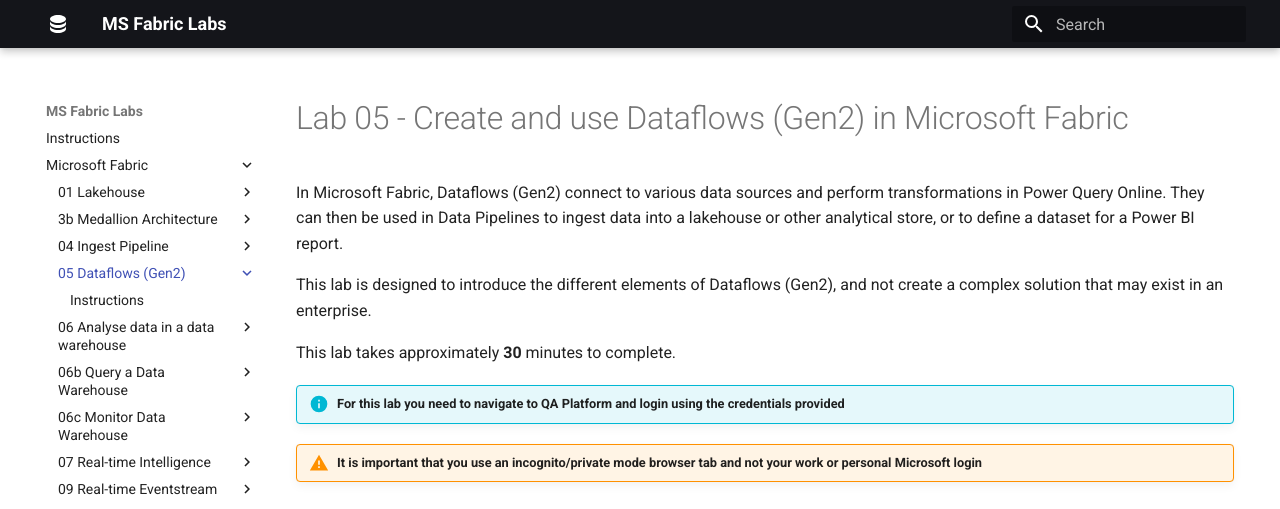
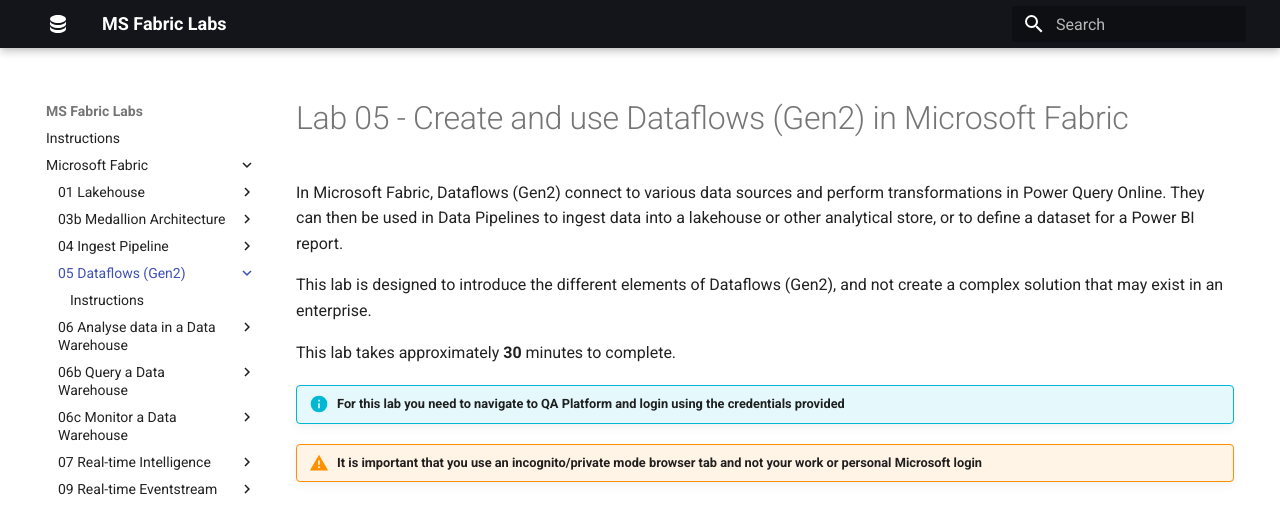
Before and after one commit to qaalabs/fabric, an MkDocs documentation site: the page built from docs/05-dataflows-gen2/index.md, in a window 1280 px wide. Shown: the top 509 px of the page. Built offline with MkDocs 1.6.1 and Material for MkDocs 9.7.7, drawn with Linux system fonts in a browser that asks for light colours.

Commit message:
fix heading

```diff
--- a/mkdocs.yml
+++ b/mkdocs.yml
@@ -12,7 +12,7 @@
       - 01-lakehouse/index.md
       - Instructions: 01-lakehouse/instructions.md
 
-    - "3b Medallion Architecture":
+    - "03b Medallion Architecture":
       - 03b-medallion-lakehouse/index.md
       - Instructions: 03b-medallion-lakehouse/instructions.md
 
@@ -24,7 +24,7 @@
       - 05-dataflows-gen2/index.md
       - Instructions: 05-dataflows-gen2/instructions.md
 
-    - "06 Analyse data in a data warehouse":
+    - "06 Analyse data in a Data Warehouse":
       - 06-data-warehouse/index.md
       - Instructions: 06-data-warehouse/instructions.md
 
@@ -32,7 +32,7 @@
       - 06b-data-warehouse-query/index.md
       - Instructions: 06b-data-warehouse-query/instructions.md
 
-    - "06c Monitor Data Warehouse":
+    - "06c Monitor a Data Warehouse":
       - 06c-monitor-data-warehouse/index.md
       - Instructions: 06c-monitor-data-warehouse/instructions.md
 
```
